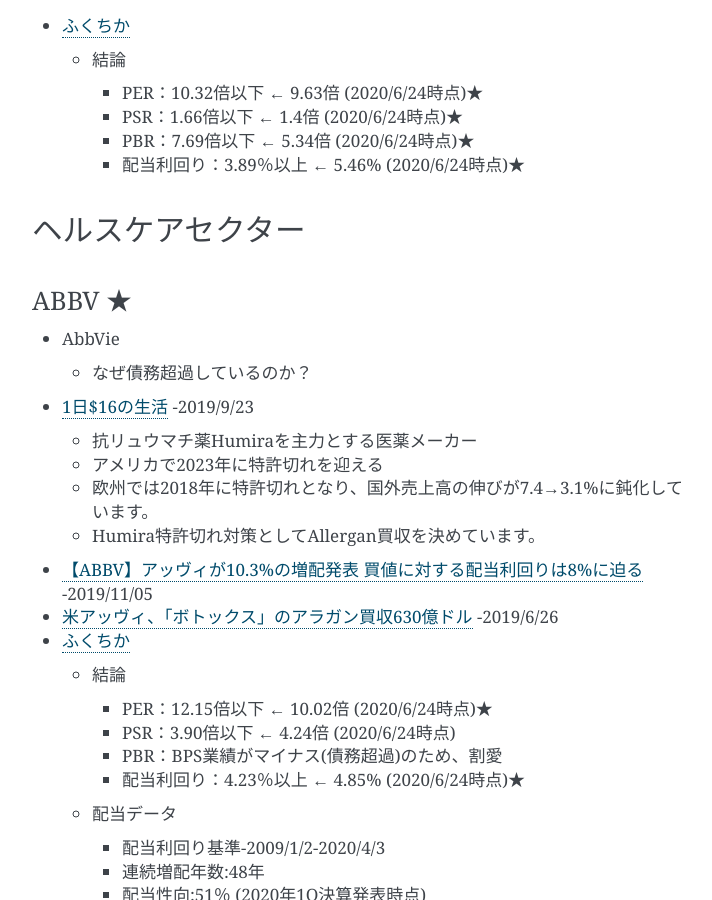
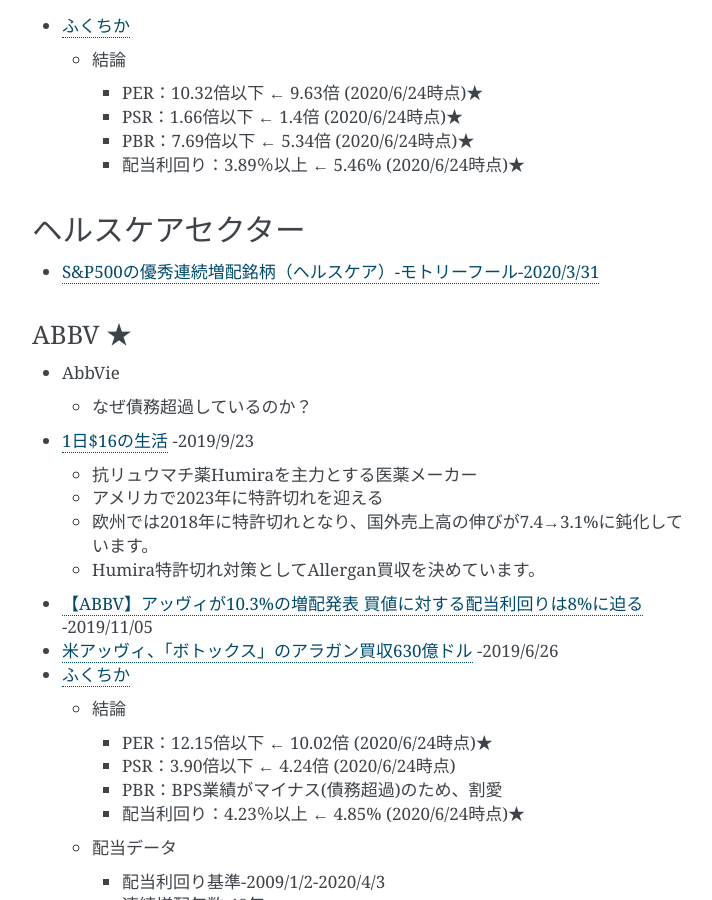
Before and after one commit to yuyuyu0706/sphinx, a Sphinx documentation site: the page built from sphinx/source/work/page07_finance.rst, in a window 1280 px wide and 900 px high, scrolled down 8028 px. Shown: the whole window, without its empty margins (388-1100 px from the left). Built offline with Sphinx 7.4.7, drawn with Linux system fonts in a browser that asks for light colours; pages that are not in the unit, such as notebooks, are missing from menus.

Commit message:
auto commit

```diff
--- a/sphinx/source/work/page07_finance.rst
+++ b/sphinx/source/work/page07_finance.rst
@@ -423,6 +423,8 @@ IBM ★
 ヘルスケアセクター
 ###############################
 
+* `S&P500の優秀連続増配銘柄（ヘルスケア）-モトリーフール-2020/3/31 <https://www.motleyfool.co.jp/archives/8602>`_
+
 ********************
 ABBV ★
 ********************
@@ -678,6 +680,8 @@ TDS ★
     * 長期的に横ばい〜やや微増のため、還元は期待が薄い
 
 
+配当貴族候補
+###############################
 
 
 
```
